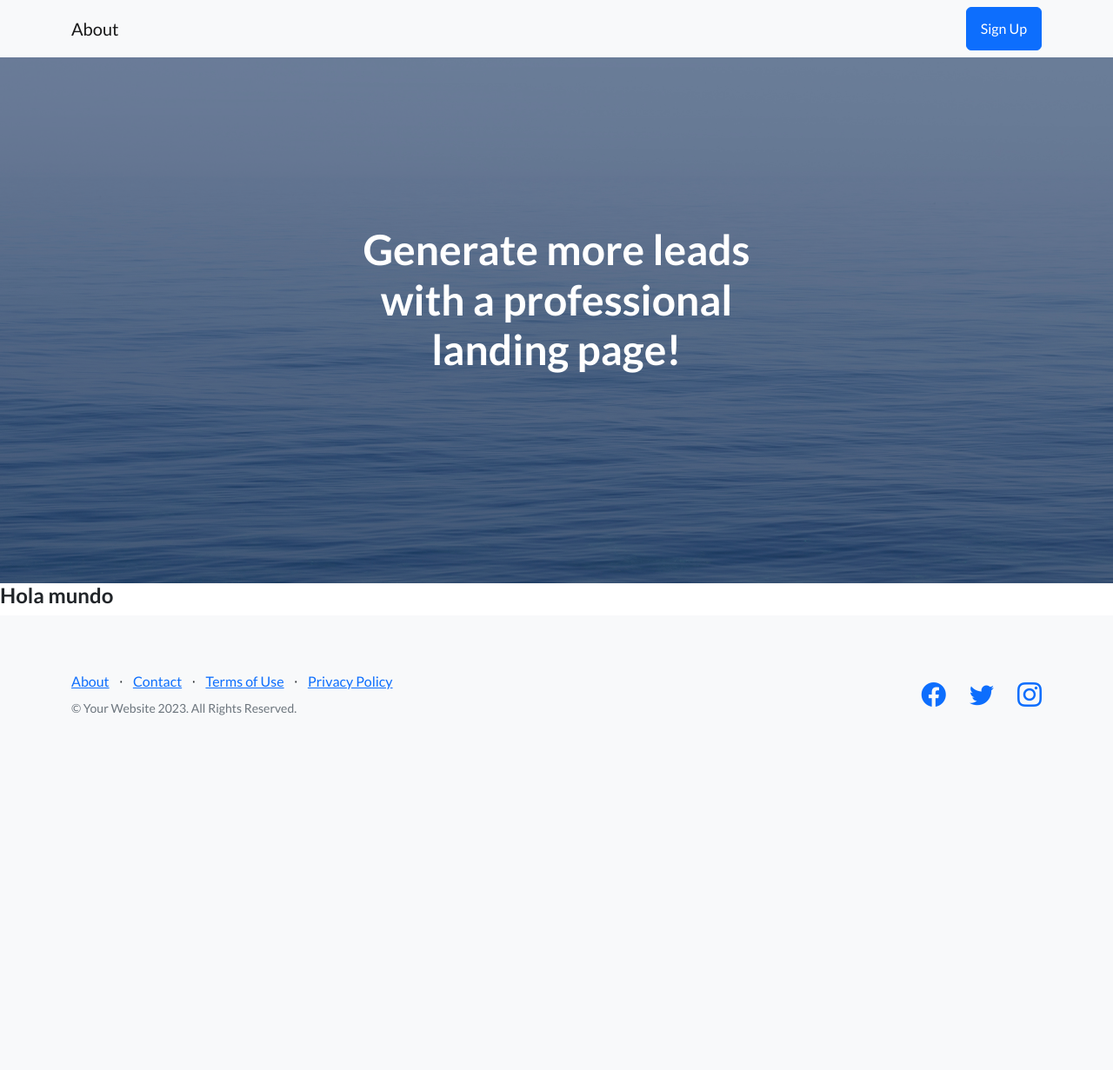
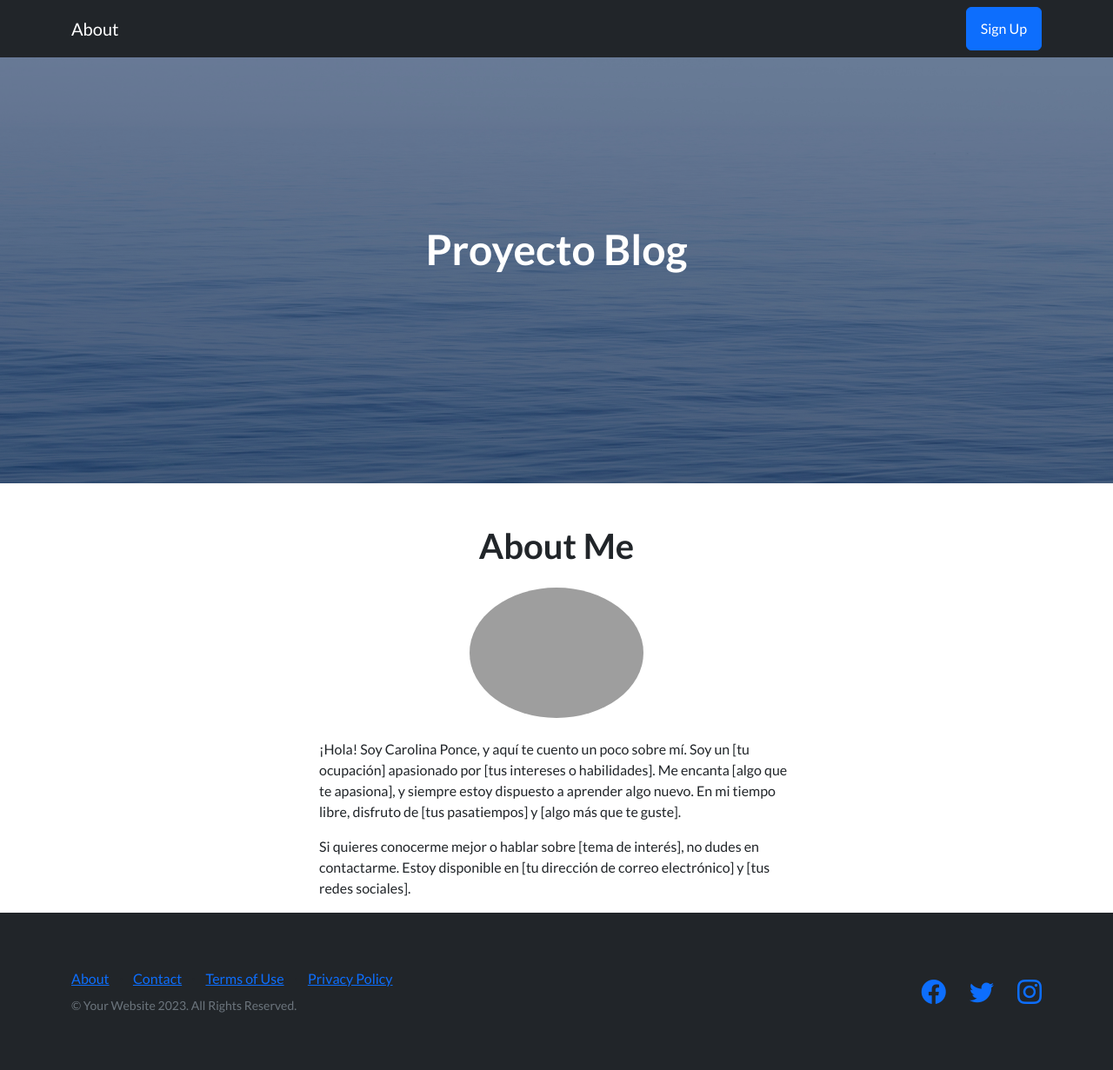
Before and after one commit to Caromponce/ProyectoBlog_Coderhouse, a Django app: page /App/about/ in a window 1280 px wide. Shown: the whole page at 87% size. Before the commit the page ends 823 px from the top, so only its background shows below. Run offline with Django 4.2, Linux system fonts and the light colour scheme; some libraries are stand-ins or nearby versions; grey boxes are pictures that could not be loaded.

Commit message:
about me

```diff
--- a/App/templates/App/about.html
+++ b/App/templates/App/about.html
@@ -1,3 +1,16 @@
-{% extends "App/base.html" %} {% block dynamicContent %}
-<h4>Hola mundo</h4>
+{% extends "App/base.html" %}
+{% load static %}
+{% block dynamicContent %}
+<div class="container mt-5">
+    <div class="row">
+        <div class="col-md-6 offset-md-3">
+            <div class="text-center">
+                <h1>About Me</h1>
+                <img src= {% static 'assets/img/foto_caro.jpg' %} alt="foto" class="img-fluid rounded-circle mt-3" style="width: 200px;">
+            </div>
+            <p class="mt-4">¡Hola! Soy Carolina Ponce, y aquí te cuento un poco sobre mí. Soy un [tu ocupación] apasionado por [tus intereses o habilidades]. Me encanta [algo que te apasiona], y siempre estoy dispuesto a aprender algo nuevo. En mi tiempo libre, disfruto de [tus pasatiempos] y [algo más que te guste].</p>
+            <p>Si quieres conocerme mejor o hablar sobre [tema de interés], no dudes en contactarme. Estoy disponible en [tu dirección de correo electrónico] y [tus redes sociales].</p>
+        </div>
+    </div>
+</div>
 {% endblock %}
--- a/App/templates/App/base.html
+++ b/App/templates/App/base.html
@@ -6,7 +6,7 @@
         <meta name="viewport" content="width=device-width, initial-scale=1, shrink-to-fit=no" />
         <meta name="description" content="" />
         <meta name="author" content="" />
-        <title>Landing Page - Start Bootstrap Theme</title>
+        <title>Proyecto Blog </title>
         <!-- Favicon-->
         <link rel="icon" type="image/x-icon" href="assets/favicon.ico" />
         <!-- Bootstrap icons-->
@@ -18,7 +18,7 @@
     </head>
     <body>
         <!-- Navigation-->
-        <nav class="navbar navbar-light bg-light static-top">
+        <nav class="navbar navbar-dark bg-dark static-top">
             <div class="container">
                 <a class="navbar-brand" href="/App/about/">About</a>
                 <a class="btn btn-primary" href="#signup">Sign Up</a>
@@ -31,7 +31,7 @@
                     <div class="col-xl-6">
                         <div class="text-center text-white">
                             <!-- Page heading-->
-                            <h1 class="mb-5">Generate more leads with a professional landing page!</h1>
+                            <h1 class="mb-5">Proyecto Blog</h1>
 
                         </div>
                     </div>
@@ -41,12 +41,12 @@
         {% block dynamicContent %}
         {% endblock %}
         <!-- Footer-->
-        <footer class="footer bg-light">
+        <footer class="footer bg-dark">
             <div class="container">
                 <div class="row">
                     <div class="col-lg-6 h-100 text-center text-lg-start my-auto">
-                        <ul class="list-inline mb-2">
-                            <li class="list-inline-item"><a href="#!">About</a></li>
+                        <ul class="list-inline mb-2 text-dark">
+                            <li class="list-inline-item text-decoration-none"><a href="#!">About</a></li>
                             <li class="list-inline-item">⋅</li>
                             <li class="list-inline-item"><a href="#!">Contact</a></li>
                             <li class="list-inline-item">⋅</li>
```
